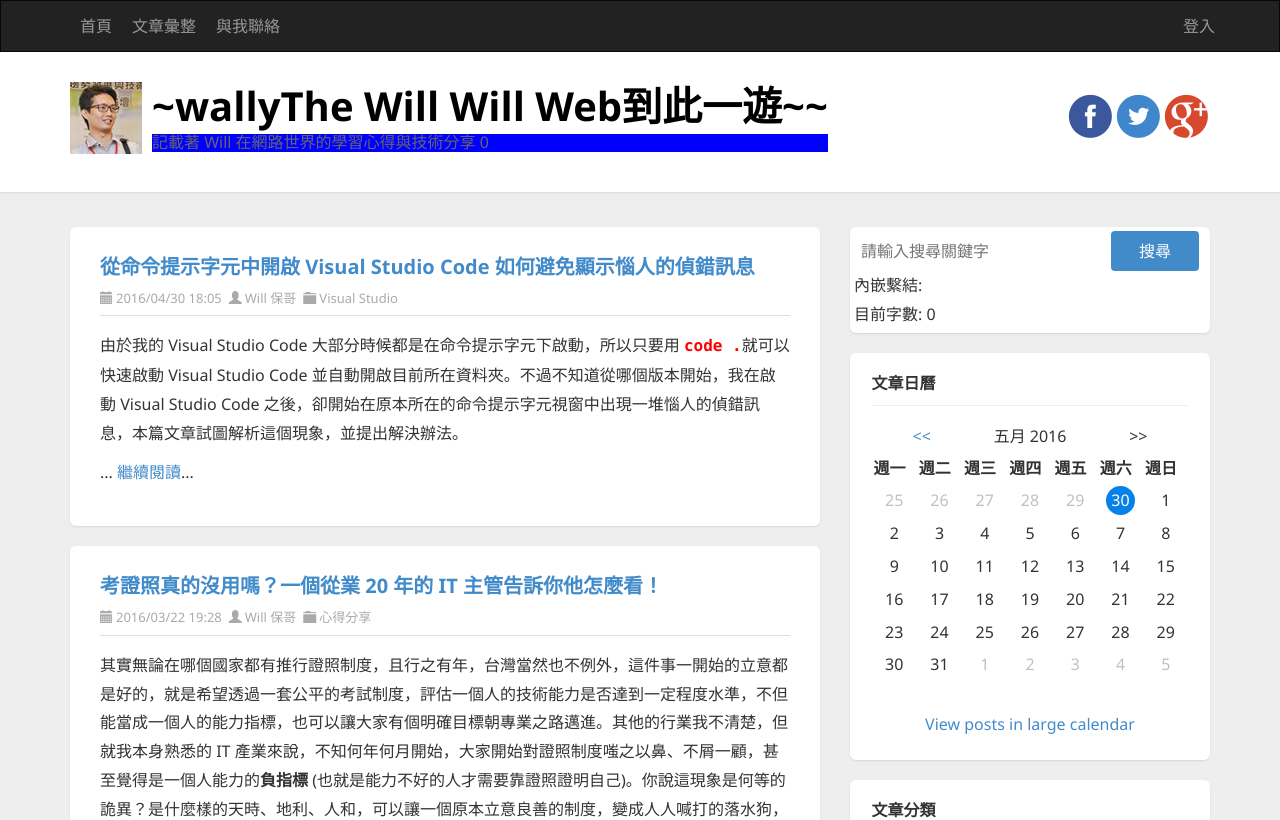
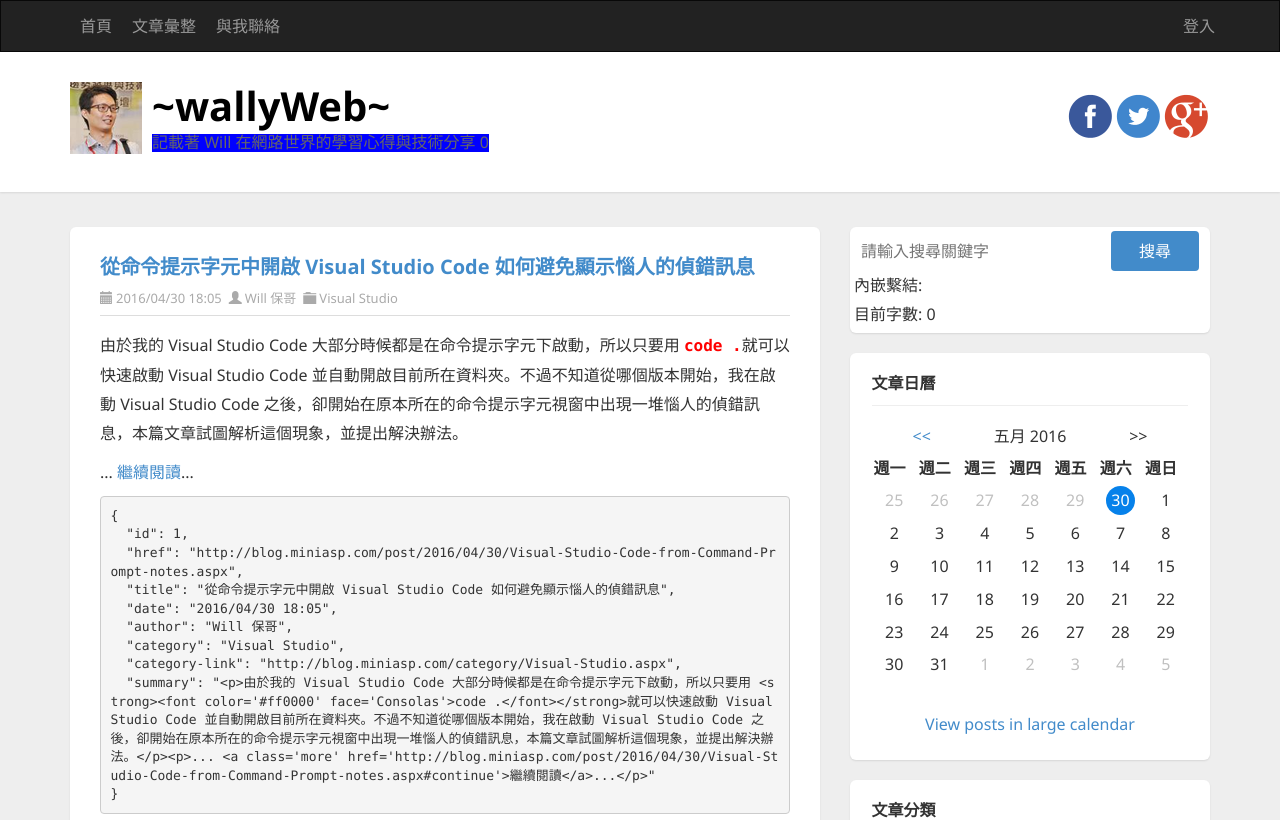
Before and after one commit to wally0302/praticeAngular, an Angular app: page / in a window 1280 px wide. Shown: the top 820 px of the page. Built offline with nearby package versions, Linux system fonts and the light colour scheme.

Commit message:
pipes json

```diff
--- a/src/app/app.component.html
+++ b/src/app/app.component.html
@@ -28,6 +28,8 @@
           <!-- 因為現在會包含 html 的 tag，所以要用 innerHTML 解絕 -->
           <section class="post-body text" [innerHTML]="item.summary" >
           </section>
+          <!-- 偵錯 -->
+          <pre>{{item|json}}</pre>
         </article>
 
         <!-- Article END-->
--- a/src/app/header/header.component.html
+++ b/src/app/header/header.component.html
@@ -30,9 +30,9 @@
         alt="The Will Will Web到此一遊">
 
       <hgroup class="pull-left">
-        <!-- 屬性繫結 (Property Binding) -->
-        <h1><a [href]="url">~{{title}}The Will Will Web到此一遊~~</a></h1>
-        <!--  屬性型指令 -->
+
+        <h1><a [href]="url">~{{title|lowercase}}Web~</a></h1>
+
 
         <h3 [class.hightlight]="counter%2==0">記載著 Will 在網路世界的學習心得與技術分享 {{counter}}</h3>
 
```
